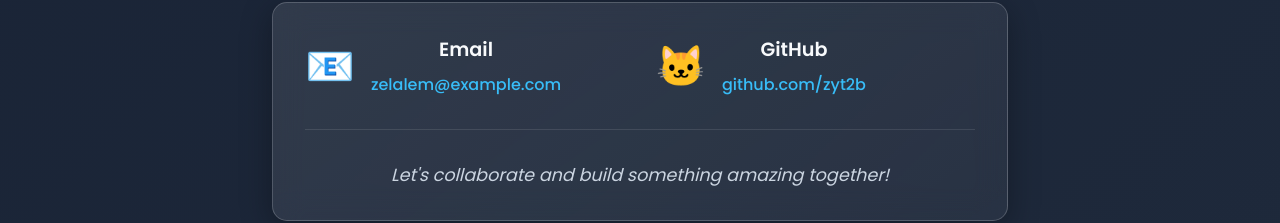
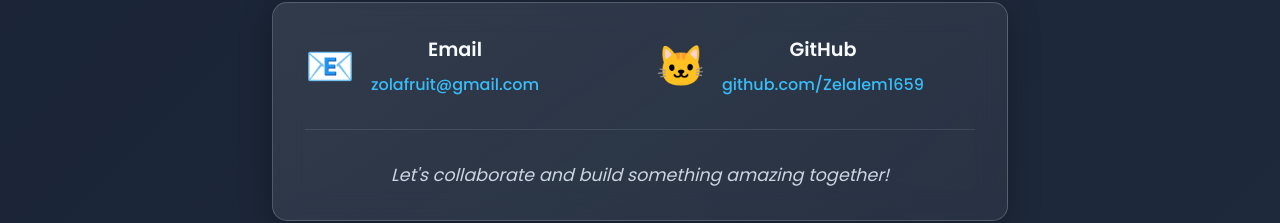
Before and after one commit to Zelalem1659/zelalem-resume-site, a website built with Vite: page index.html in a window 1280 px wide. Shown: the part 5033-5256 px from the top of the page. Built offline with nearby package versions, Linux system fonts and the light colour scheme.

Commit message:
Update contact information
- Changed email to zolafruit@gmail.com in both portfolio and resume
- Updated GitHub username to correct Zelalem1659 profile
- Contact information now properly reflects real details

```diff
--- a/src/main.js
+++ b/src/main.js
@@ -312,7 +312,7 @@ setTimeout(() => {
             <div class="contact-icon">📧</div>
             <div class="contact-details">
               <h3>Email</h3>
-              <a href="mailto:zelalem@example.com" class="contact-link">zelalem@example.com</a>
+              <a href="mailto:zolafruit@gmail.com" class="contact-link">zolafruit@gmail.com</a>
             </div>
           </div>
 
@@ -320,7 +320,7 @@ setTimeout(() => {
             <div class="contact-icon">🐱</div>
             <div class="contact-details">
               <h3>GitHub</h3>
-              <a href="https://github.com/zyt2b" target="_blank" class="contact-link">github.com/zyt2b</a>
+              <a href="https://github.com/Zelalem1659" target="_blank" class="contact-link">github.com/Zelalem1659</a>
             </div>
           </div>
         </div>
```
Also changed, not shown: public/resume.html (+1 -1 lines).
